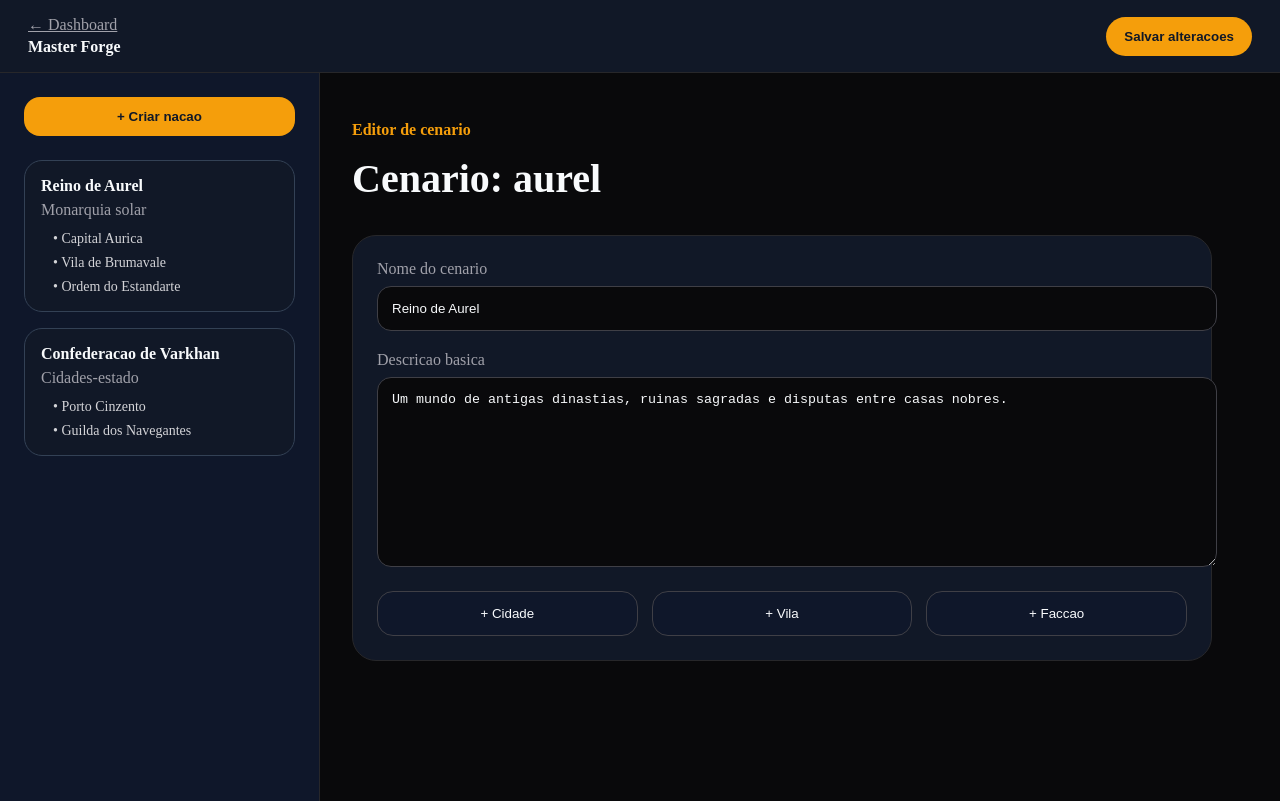
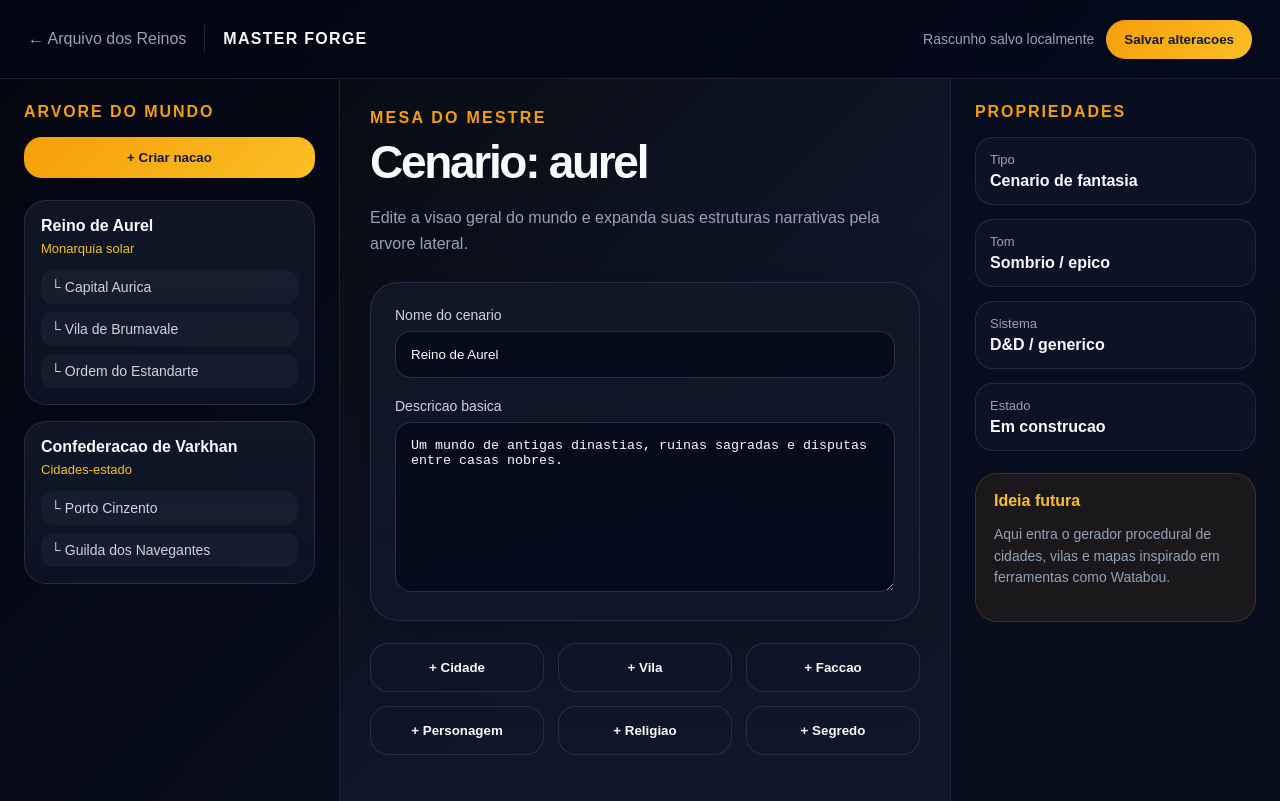
Before and after one commit to blackstone-lib/masterforge, a Next.js app: page /scenarios/aurel in a window 1280 px wide. Built offline with nearby package versions, Linux system fonts and the light colour scheme.

Commit message:
Redesign scenario editor with world tree layout

```diff
--- a/src/app/scenarios/[id]/page.tsx
+++ b/src/app/scenarios/[id]/page.tsx
@@ -13,33 +13,36 @@ const nations = [
   }
 ];
 
+const quickActions = ["+ Cidade", "+ Vila", "+ Faccao", "+ Personagem", "+ Religiao", "+ Segredo"];
+
 export default function ScenarioPage({ params }: { params: { id: string } }) {
   return (
-    <main style={{ minHeight: "100vh", background: "#09090b", color: "#f8fafc" }}>
-      <header style={{ height: "72px", display: "flex", alignItems: "center", justifyContent: "space-between", padding: "0 28px", borderBottom: "1px solid #27272a", background: "#111827" }}>
-        <div>
-          <Link href="/dashboard" style={{ color: "#a1a1aa" }}>← Dashboard</Link>
-          <strong style={{ display: "block", marginTop: "4px" }}>Master Forge</strong>
+    <main style={{ minHeight: "100vh", background: "linear-gradient(135deg, #050505, #0f172a 58%, #111827)", color: "#f8fafc", fontFamily: "Arial, Helvetica, sans-serif" }}>
+      <header style={{ height: "78px", display: "flex", alignItems: "center", justifyContent: "space-between", padding: "0 28px", borderBottom: "1px solid rgba(148,163,184,0.16)", background: "rgba(2,6,23,0.74)", backdropFilter: "blur(18px)" }}>
+        <div style={{ display: "flex", alignItems: "center", gap: "18px" }}>
+          <Link href="/dashboard" style={{ color: "#94a3b8", textDecoration: "none" }}>← Arquivo dos Reinos</Link>
+          <span style={{ width: "1px", height: "28px", background: "rgba(148,163,184,0.2)" }} />
+          <strong style={{ letterSpacing: "0.08em", textTransform: "uppercase" }}>Master Forge</strong>
         </div>
-        <button style={{ background: "#f59e0b", color: "#111827", border: 0, padding: "12px 18px", borderRadius: "999px", fontWeight: 700 }}>
-          Salvar alteracoes
-        </button>
+        <div style={{ display: "flex", alignItems: "center", gap: "12px" }}>
+          <span style={{ color: "#94a3b8", fontSize: "14px" }}>Rascunho salvo localmente</span>
+          <button style={{ background: "linear-gradient(135deg, #f59e0b, #fbbf24)", color: "#111827", border: 0, padding: "12px 18px", borderRadius: "999px", fontWeight: 900, cursor: "pointer" }}>Salvar alteracoes</button>
+        </div>
       </header>
 
-      <div style={{ display: "grid", gridTemplateColumns: "320px 1fr", minHeight: "calc(100vh - 72px)" }}>
-        <aside style={{ borderRight: "1px solid #27272a", padding: "24px", background: "#0f172a" }}>
-          <button style={{ width: "100%", background: "#f59e0b", color: "#111827", border: 0, padding: "12px", borderRadius: "16px", fontWeight: 700 }}>
-            + Criar nacao
-          </button>
+      <div style={{ display: "grid", gridTemplateColumns: "340px 1fr 330px", minHeight: "calc(100vh - 78px)" }}>
+        <aside style={{ borderRight: "1px solid rgba(148,163,184,0.16)", padding: "24px", background: "rgba(2,6,23,0.56)" }}>
+          <p style={{ color: "#f59e0b", fontWeight: 800, letterSpacing: "0.12em", textTransform: "uppercase", marginTop: 0 }}>Arvore do mundo</p>
+          <button style={{ width: "100%", background: "linear-gradient(135deg, #f59e0b, #fbbf24)", color: "#111827", border: 0, padding: "13px", borderRadius: "18px", fontWeight: 900, cursor: "pointer" }}>+ Criar nacao</button>
 
-          <div style={{ marginTop: "24px", display: "grid", gap: "16px" }}>
+          <div style={{ marginTop: "22px", display: "grid", gap: "16px" }}>
             {nations.map((nation) => (
-              <section key={nation.name} style={{ border: "1px solid #334155", borderRadius: "18px", padding: "16px", background: "#111827" }}>
-                <strong>{nation.name}</strong>
-                <p style={{ color: "#a1a1aa", margin: "6px 0 12px" }}>{nation.type}</p>
+              <section key={nation.name} style={{ border: "1px solid rgba(148,163,184,0.18)", borderRadius: "22px", padding: "16px", background: "linear-gradient(180deg, rgba(17,24,39,0.9), rgba(15,23,42,0.7))" }}>
+                <strong style={{ fontSize: "16px" }}>{nation.name}</strong>
+                <p style={{ color: "#fbbf24", margin: "6px 0 14px", fontSize: "13px" }}>{nation.type}</p>
                 <div style={{ display: "grid", gap: "8px" }}>
                   {nation.children.map((child) => (
-                    <span key={child} style={{ color: "#d4d4d8", fontSize: "14px", paddingLeft: "12px" }}>• {child}</span>
+                    <span key={child} style={{ color: "#cbd5e1", fontSize: "14px", padding: "9px 10px", borderRadius: "12px", background: "rgba(255,255,255,0.04)" }}>└ {child}</span>
                   ))}
                 </div>
               </section>
@@ -47,30 +50,53 @@ export default function ScenarioPage({ params }: { params: { id: string } }) {
           </div>
         </aside>
 
-        <section style={{ padding: "32px" }}>
-          <div style={{ maxWidth: "860px" }}>
-            <p style={{ color: "#f59e0b", fontWeight: 700 }}>Editor de cenario</p>
-            <h1 style={{ fontSize: "40px", marginTop: 0 }}>Cenario: {params.id}</h1>
+        <section style={{ padding: "30px", overflow: "auto" }}>
+          <div style={{ maxWidth: "900px" }}>
+            <p style={{ color: "#f59e0b", fontWeight: 800, letterSpacing: "0.14em", textTransform: "uppercase", margin: 0 }}>Mesa do mestre</p>
+            <h1 style={{ fontSize: "46px", margin: "8px 0 10px", letterSpacing: "-0.05em" }}>Cenario: {params.id}</h1>
+            <p style={{ color: "#94a3b8", lineHeight: 1.65, marginBottom: "24px" }}>Edite a visao geral do mundo e expanda suas estruturas narrativas pela arvore lateral.</p>
 
-            <div style={{ display: "grid", gap: "20px", border: "1px solid #27272a", borderRadius: "24px", padding: "24px", background: "#111827" }}>
+            <div style={{ display: "grid", gap: "20px", border: "1px solid rgba(148,163,184,0.18)", borderRadius: "28px", padding: "24px", background: "linear-gradient(180deg, rgba(17,24,39,0.94), rgba(15,23,42,0.82))", boxShadow: "0 24px 80px rgba(0,0,0,0.3)" }}>
               <label>
-                <span style={{ display: "block", color: "#a1a1aa", marginBottom: "8px" }}>Nome do cenario</span>
-                <input defaultValue="Reino de Aurel" style={{ width: "100%", padding: "14px", borderRadius: "14px", border: "1px solid #3f3f46", background: "#09090b", color: "#f8fafc" }} />
+                <span style={{ display: "block", color: "#cbd5e1", marginBottom: "8px", fontSize: "14px" }}>Nome do cenario</span>
+                <input defaultValue="Reino de Aurel" style={{ width: "100%", boxSizing: "border-box", padding: "15px", borderRadius: "16px", border: "1px solid rgba(148,163,184,0.24)", background: "rgba(2,6,23,0.68)", color: "#f8fafc", outline: "none" }} />
               </label>
 
               <label>
-                <span style={{ display: "block", color: "#a1a1aa", marginBottom: "8px" }}>Descricao basica</span>
-                <textarea defaultValue="Um mundo de antigas dinastias, ruinas sagradas e disputas entre casas nobres." style={{ width: "100%", minHeight: "160px", padding: "14px", borderRadius: "14px", border: "1px solid #3f3f46", background: "#09090b", color: "#f8fafc" }} />
+                <span style={{ display: "block", color: "#cbd5e1", marginBottom: "8px", fontSize: "14px" }}>Descricao basica</span>
+                <textarea defaultValue="Um mundo de antigas dinastias, ruinas sagradas e disputas entre casas nobres." style={{ width: "100%", boxSizing: "border-box", minHeight: "170px", padding: "15px", borderRadius: "16px", border: "1px solid rgba(148,163,184,0.24)", background: "rgba(2,6,23,0.68)", color: "#f8fafc", outline: "none", resize: "vertical" }} />
               </label>
+            </div>
 
-              <div style={{ display: "grid", gridTemplateColumns: "repeat(3, 1fr)", gap: "14px" }}>
-                <button style={{ border: "1px solid #3f3f46", borderRadius: "16px", padding: "14px", background: "#0f172a", color: "#f8fafc" }}>+ Cidade</button>
-                <button style={{ border: "1px solid #3f3f46", borderRadius: "16px", padding: "14px", background: "#0f172a", color: "#f8fafc" }}>+ Vila</button>
-                <button style={{ border: "1px solid #3f3f46", borderRadius: "16px", padding: "14px", background: "#0f172a", color: "#f8fafc" }}>+ Faccao</button>
-              </div>
+            <div style={{ marginTop: "22px", display: "grid", gridTemplateColumns: "repeat(3, 1fr)", gap: "14px" }}>
+              {quickActions.map((action) => (
+                <button key={action} style={{ border: "1px solid rgba(148,163,184,0.18)", borderRadius: "18px", padding: "16px", background: "rgba(15,23,42,0.78)", color: "#f8fafc", cursor: "pointer", fontWeight: 800 }}>{action}</button>
+              ))}
             </div>
           </div>
         </section>
+
+        <aside style={{ borderLeft: "1px solid rgba(148,163,184,0.16)", padding: "24px", background: "rgba(2,6,23,0.54)" }}>
+          <p style={{ color: "#f59e0b", fontWeight: 800, letterSpacing: "0.12em", textTransform: "uppercase", marginTop: 0 }}>Propriedades</p>
+          <div style={{ display: "grid", gap: "14px" }}>
+            {[
+              ["Tipo", "Cenario de fantasia"],
+              ["Tom", "Sombrio / epico"],
+              ["Sistema", "D&D / generico"],
+              ["Estado", "Em construcao"]
+            ].map(([label, value]) => (
+              <div key={label} style={{ border: "1px solid rgba(148,163,184,0.16)", borderRadius: "18px", padding: "14px", background: "rgba(15,23,42,0.72)" }}>
+                <p style={{ color: "#94a3b8", margin: 0, fontSize: "13px" }}>{label}</p>
+                <strong style={{ display: "block", marginTop: "5px" }}>{value}</strong>
+              </div>
+            ))}
+          </div>
+
+          <div style={{ marginTop: "22px", border: "1px solid rgba(245,158,11,0.18)", borderRadius: "22px", padding: "18px", background: "rgba(245,158,11,0.08)" }}>
+            <strong style={{ color: "#fbbf24" }}>Ideia futura</strong>
+            <p style={{ color: "#94a3b8", lineHeight: 1.55, fontSize: "14px" }}>Aqui entra o gerador procedural de cidades, vilas e mapas inspirado em ferramentas como Watabou.</p>
+          </div>
+        </aside>
       </div>
     </main>
   );
```
